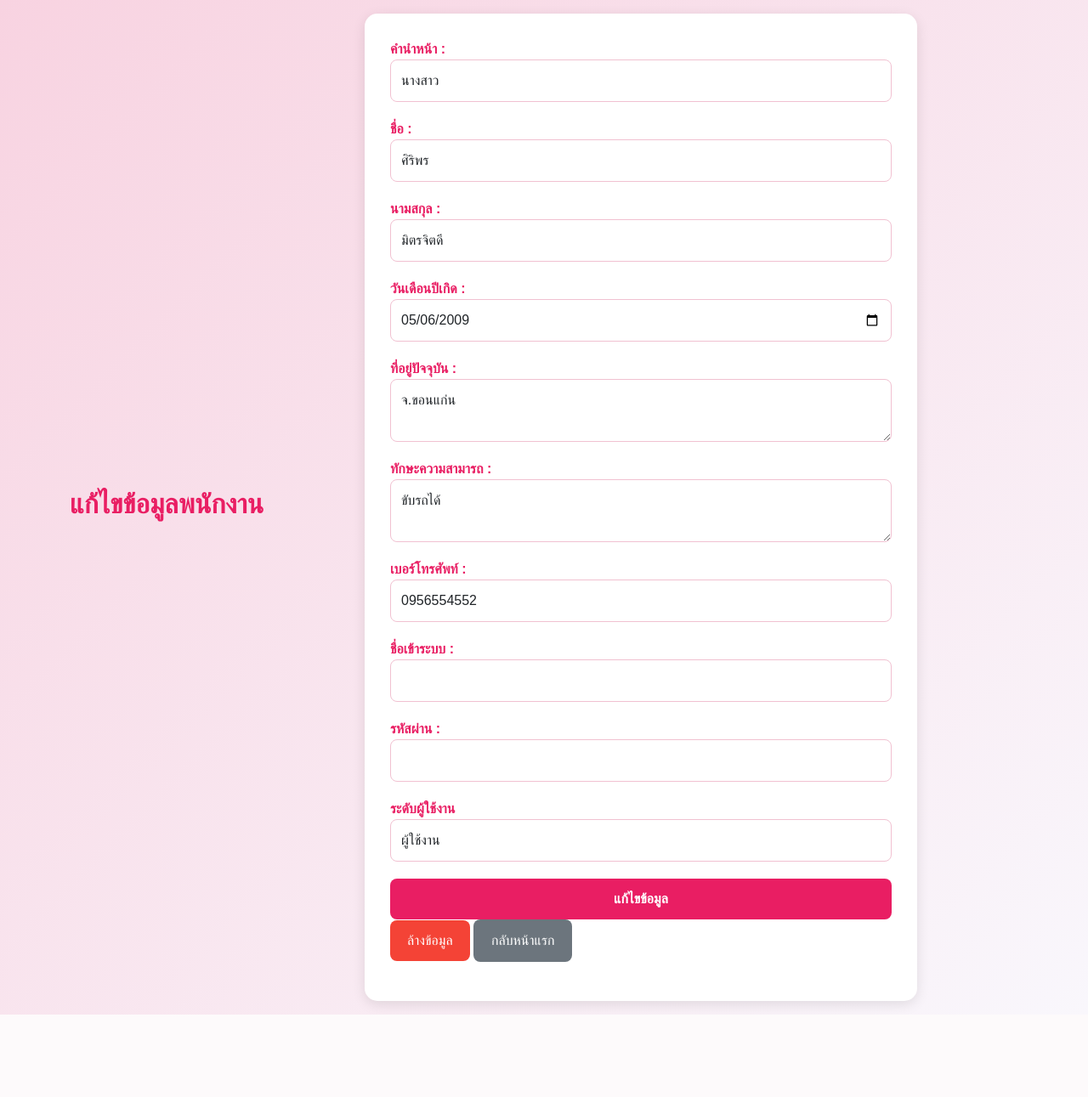
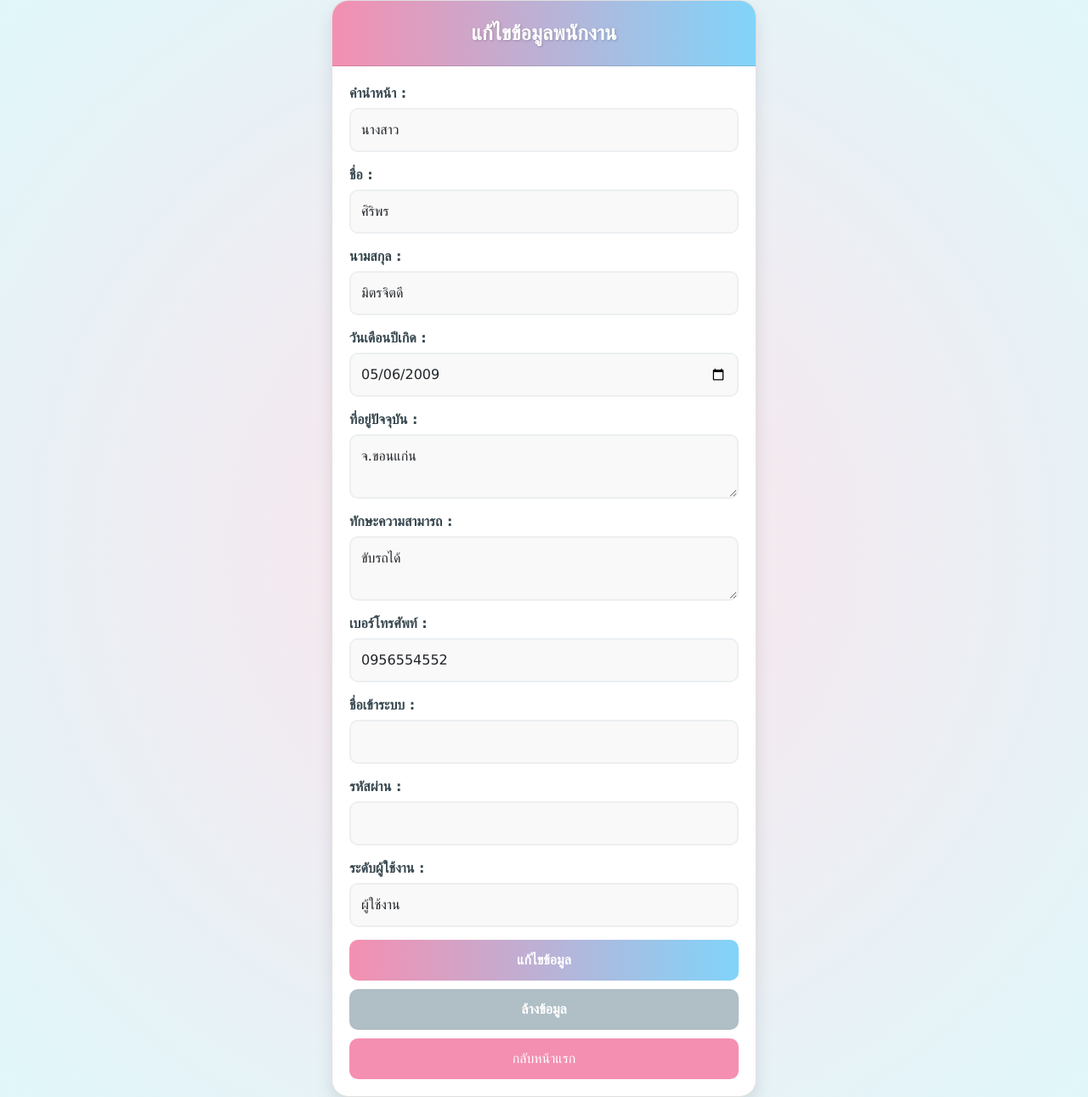
Before and after one commit to beemcraf/project2-13, a PHP site: page /editformdata.php?emp_id=20 in a window 1280 px wide. Shown: the whole page at 85% size. Before the commit the page ends 1194 px from the top, so only its background shows below. Run offline with PHP 8.4, Linux system fonts and the light colour scheme; data comes from the database, SQL or seed files in the repository.

Commit message:
Add files via upload

```diff
--- a/editformdata.php
+++ b/editformdata.php
@@ -20,176 +20,196 @@ $row = mysqli_fetch_assoc($result);
 
   <style>
     body {
-        background: linear-gradient(135deg, #f8d3e1, #f9f7fc); /* โทนสีชมพูอ่อน */
-        font-family: 'Arial', sans-serif;
+        background: radial-gradient(circle, #fce4ec, #e0f7fa); /* ไล่โทนสีวงกลม */
+        font-family: 'Verdana', sans-serif;
+        margin: 0;
+        padding: 0;
+        display: flex;
+        align-items: center;
+        justify-content: center;
+        min-height: 100vh;
     }
 
-    .form-signin {
-        width: 100%;
-        max-width: 650px;
-        padding: 30px;
-        margin: auto;
-        background-color: #ffffff;
-        border-radius: 15px;
-        box-shadow: 0 4px 15px rgba(0, 0, 0, 0.1);
-        overflow-x: hidden;
+    .card {
+        width: 90%;
+        max-width: 500px;
+        background: #ffffff;
+        border-radius: 20px;
+        overflow: hidden;
+        box-shadow: 0 10px 20px rgba(0, 0, 0, 0.1);
+        transform: scale(1);
+        transition: transform 0.3s ease, box-shadow 0.3s ease;
+    }
+
+    .card:hover {
+        transform: scale(1.05);
+        box-shadow: 0 15px 30px rgba(0, 0, 0, 0.2);
+    }
+
+    .card-header {
+        background: linear-gradient(90deg, #f48fb1, #81d4fa);
+        padding: 20px;
+        text-align: center;
+        color: white;
+        font-size: 1.5rem;
+        font-weight: bold;
+        text-shadow: 1px 1px 3px rgba(0, 0, 0, 0.2);
+    }
+
+    .form {
+        padding: 20px;
     }
 
     .form-group {
-        margin-bottom: 20px;
+        margin-bottom: 15px;
     }
 
     .form-group label {
         font-weight: bold;
-        color: #e91e63; /* สีชมพูเข้ม */
+        display: block;
+        margin-bottom: 5px;
+        color: #37474f;
     }
 
     .form-control {
-        border-radius: 8px;
+        width: 100%;
         padding: 12px;
-        font-size: 16px;
-        border: 1px solid #f1c1d1; /* สีกรอบอ่อนๆ */
+        font-size: 1rem;
+        border: 2px solid #eceff1;
+        border-radius: 10px;
+        background-color: #f9f9f9;
+        transition: border-color 0.3s ease, box-shadow 0.3s ease;
     }
 
     .form-control:focus {
-        border-color: #e91e63; /* สีชมพูเมื่อโฟกัส */
-        box-shadow: 0 0 5px rgba(233, 30, 99, 0.5);
+        border-color: #f48fb1;
+        box-shadow: 0 0 5px rgba(244, 143, 177, 0.5);
     }
 
-    .btn-custom {
+    .btn {
         width: 100%;
         padding: 12px;
-        font-size: 16px;
-        border-radius: 8px;
-        background-color: #e91e63;
-        color: white;
+        font-size: 1rem;
         font-weight: bold;
         border: none;
+        border-radius: 10px;
+        color: white;
+        text-align: center;
+        cursor: pointer;
+        margin-bottom: 10px;
+        transition: background-color 0.3s ease, box-shadow 0.3s ease;
     }
 
-    .btn-custom:hover {
-        background-color: #d81b60;
+    .btn-submit {
+        background: linear-gradient(90deg, #f48fb1, #81d4fa);
+    }
+
+    .btn-submit:hover {
+        background: linear-gradient(90deg, #ec407a, #29b6f6);
+        box-shadow: 0 4px 10px rgba(0, 0, 0, 0.15);
     }
 
     .btn-reset {
-        padding: 12px 20px;
-        font-size: 16px;
-        border-radius: 8px;
-        background-color: #f44336;
-        color: white;
-        border: none;
+        background: #b0bec5;
     }
 
     .btn-reset:hover {
-        background-color: #d32f2f;
+        background: #90a4ae;
+        box-shadow: 0 4px 10px rgba(0, 0, 0, 0.15);
     }
 
     .btn-back {
-        padding: 12px 20px;
-        font-size: 16px;
-        border-radius: 8px;
-        background-color: #6c757d;
+        display: block;
+        text-align: center;
+        background: #f48fb1;
         color: white;
         text-decoration: none;
+        padding: 12px;
+        border-radius: 10px;
     }
 
     .btn-back:hover {
-        background-color: #5a6268;
+        background: #ec407a;
+        box-shadow: 0 4px 10px rgba(0, 0, 0, 0.15);
     }
 
-    .container {
-        display: flex;
-        justify-content: center;
-        align-items: center;
-        min-height: 100vh;
+    .divider {
+        width: 100%;
+        height: 2px;
+        background: linear-gradient(90deg, #f48fb1, #81d4fa);
+        margin: 20px 0;
+        border: none;
     }
-
-    h2 {
-        font-family: 'Arial', sans-serif;
-        font-weight: bold;
-        color: #e91e63; /* สีชมพู */
-    }
-
 </style>
 
-  <title>แก้ไขข้อมูลพนักงาน</title>
-</head>
-
-<body>
-  <div class="container my-3">
-    <h2 class="text-center">แก้ไขข้อมูลพนักงาน</h2>
-    <hr>
-    <form action="updatedata.php" method="POST" class="form-signin">
-      <input type="hidden" value="<?php echo $row["emp_id"]; ?>" name="emp_id">
+<div class="card">
+    <div class="card-header">
+        แก้ไขข้อมูลพนักงาน
+    </div>
+    <div class="form">
+        <form action="updatedata.php" method="POST">
+            <input type="hidden" value="<?php echo $row['emp_id']; ?>" name="emp_id">
 
             <div class="form-group">
                 <label for="emp_title">คำนำหน้า :</label>
                 <select name="emp_title" class="form-control" required>
-          <option value="นาย" <?php if ($row["emp_title"] == "นาย") { echo "SELECTED"; } ?>>นาย</option>
-          <option value="นาง" <?php if ($row["emp_title"] == "นาง") { echo "SELECTED"; } ?>>นาง</option>
-          <option value="นางสาว" <?php if ($row["emp_title"] == "นางสาว") { echo "SELECTED"; } ?>>นางสาว</option>
+                    <option value="นาย" <?php if ($row['emp_title'] == 'นาย') echo 'SELECTED'; ?>>นาย</option>
+                    <option value="นาง" <?php if ($row['emp_title'] == 'นาง') echo 'SELECTED'; ?>>นาง</option>
+                    <option value="นางสาว" <?php if ($row['emp_title'] == 'นางสาว') echo 'SELECTED'; ?>>นางสาว</option>
                 </select>
             </div>
 
             <div class="form-group">
                 <label for="emp_name">ชื่อ :</label>
-        <input type="text" name="emp_name" class="form-control" value="<?php echo $row["emp_name"]; ?>" required>
+                <input type="text" name="emp_name" class="form-control" value="<?php echo $row['emp_name']; ?>" required>
             </div>
 
             <div class="form-group">
                 <label for="emp_surname">นามสกุล :</label>
-        <input type="text" name="emp_surname" class="form-control" value="<?php echo $row["emp_surname"]; ?>" required>
+                <input type="text" name="emp_surname" class="form-control" value="<?php echo $row['emp_surname']; ?>" required>
             </div>
 
             <div class="form-group">
                 <label for="emp_birthday">วันเดือนปีเกิด :</label>
-        <input type="date" name="emp_birthday" class="form-control" value="<?php echo $row["emp_birthday"]; ?>" required>
+                <input type="date" name="emp_birthday" class="form-control" value="<?php echo $row['emp_birthday']; ?>" required>
             </div>
 
             <div class="form-group">
                 <label for="emp_adr">ที่อยู่ปัจจุบัน :</label>
-        <textarea name="emp_adr" class="form-control" required><?php echo $row["emp_adr"]; ?></textarea>
+                <textarea name="emp_adr" class="form-control" required><?php echo $row['emp_adr']; ?></textarea>
             </div>
 
             <div class="form-group">
                 <label for="emp_skill">ทักษะความสามารถ :</label>
-        <textarea name="emp_skill" class="form-control" required><?php echo $row["emp_skill"]; ?></textarea>
+                <textarea name="emp_skill" class="form-control" required><?php echo $row['emp_skill']; ?></textarea>
             </div>
 
             <div class="form-group">
                 <label for="emp_tel">เบอร์โทรศัพท์ :</label>
-        <input type="tel" name="emp_tel" class="form-control" value="<?php echo $row["emp_tel"]; ?>" required>
+                <input type="tel" name="emp_tel" class="form-control" value="<?php echo $row['emp_tel']; ?>" required>
             </div>
 
             <div class="form-group">
                 <label for="emp_user">ชื่อเข้าระบบ :</label>
-        <input type="text" name="emp_user" class="form-control" value="<?php echo $row["emp_user"]; ?>" required>
+                <input type="text" name="emp_user" class="form-control" value="<?php echo $row['emp_user']; ?>" required>
             </div>
 
             <div class="form-group">
                 <label for="emp_pass">รหัสผ่าน :</label>
-        <input type="password" name="emp_pass" class="form-control" value="<?php echo $row["emp_pass"]; ?>" required>
+                <input type="password" name="emp_pass" class="form-control" value="<?php echo $row['emp_pass']; ?>" required>
             </div>
 
             <div class="form-group">
-        <label for="emp_level">ระดับผู้ใช้งาน <i class='bx bxs-user-pin'></i></label>
+                <label for="emp_level">ระดับผู้ใช้งาน :</label>
                 <select name="emp_level" class="form-control" required>
-          <option value="a" <?php if ($row["emp_level"] == "a") { echo "SELECTED"; } ?>>ผู้ดูแลระบบ</option>
-          <option value="u" <?php if ($row["emp_level"] == "u") { echo "SELECTED"; } ?>>ผู้ใช้งาน</option>
+                    <option value="a" <?php if ($row['emp_level'] == 'a') echo 'SELECTED'; ?>>ผู้ดูแลระบบ</option>
+                    <option value="u" <?php if ($row['emp_level'] == 'u') echo 'SELECTED'; ?>>ผู้ใช้งาน</option>
                 </select>
             </div>
 
-      <div class="my-3">
-        <input type="submit" value="แก้ไขข้อมูล" class="btn btn-custom">
-        <input type="reset" value="ล้างข้อมูล" class="btn btn-reset">
-        <a href="index.php" class="btn btn-back">กลับหน้าแรก</a>
-      </div>
+            <button type="submit" class="btn btn-submit">แก้ไขข้อมูล</button>
+            <button type="reset" class="btn btn-reset">ล้างข้อมูล</button>
+            <a href="index.php" class="btn-back">กลับหน้าแรก</a>
         </form>
     </div>
-
-  <!-- Optional JavaScript; choose one of the two! -->
-  <!-- Option 1: Bootstrap Bundle with Popper -->
-  <script src="https://cdn.jsdelivr.net/npm/bootstrap@5.1.1/dist/js/bootstrap.bundle.min.js" integrity="sha384-/bQdsTh/da6pkI1MST/rWKFNjaCP5gBSY4sEBT38Q/9RBh9AH40zEOg7Hlq2THRZ" crossorigin="anonymous"></script>
-</body>
-
-</html>
+</div>
```
Also changed, not shown: index.php (+76 -70 lines). Lines whose indentation alone changed are shown as unchanged.
